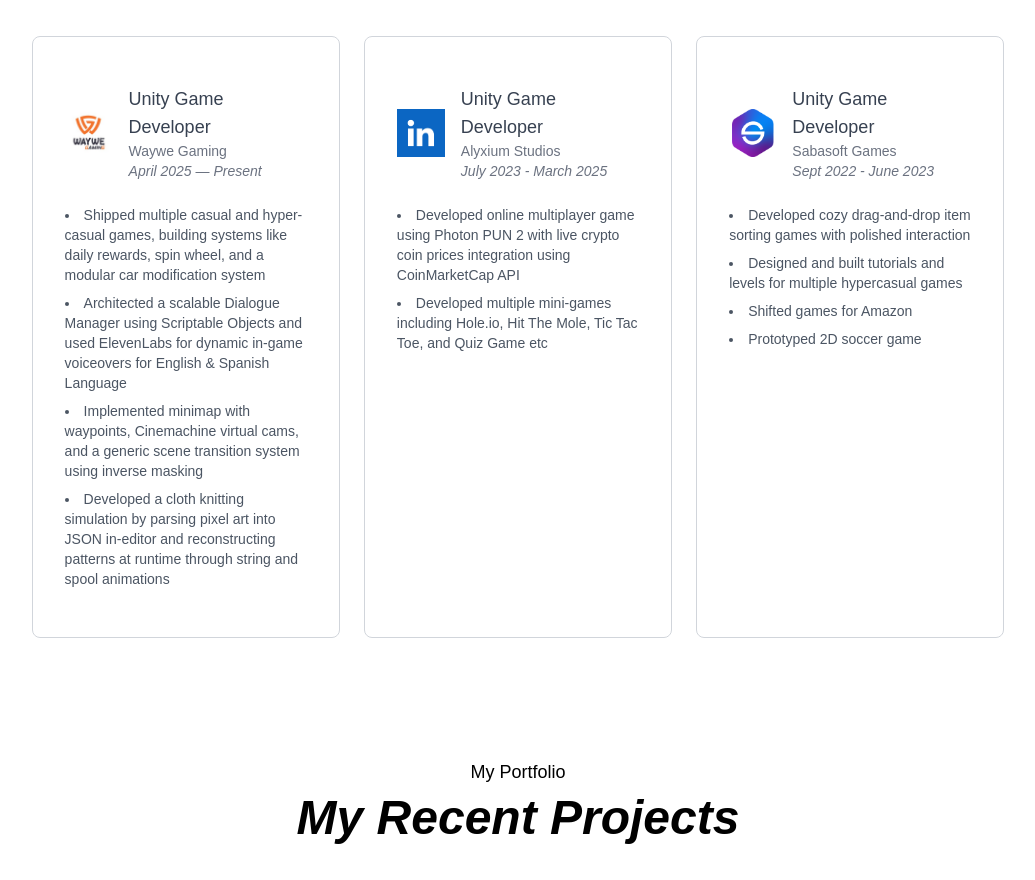
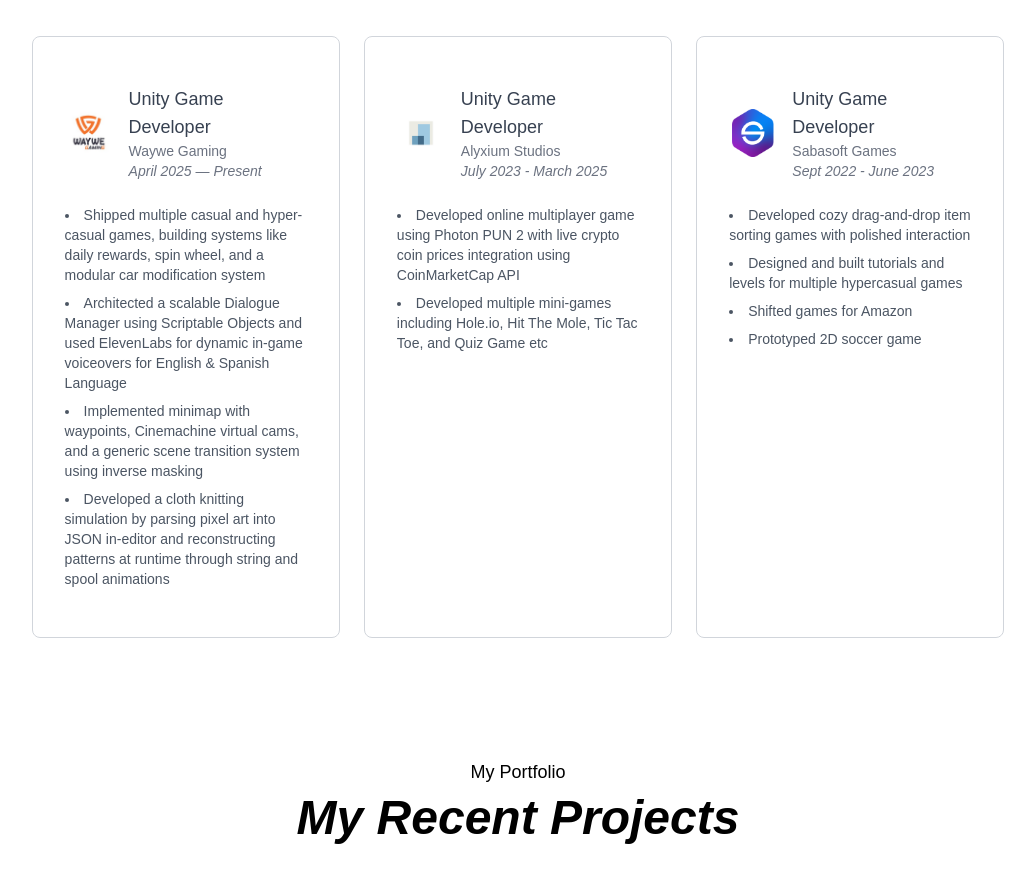
Before and after one commit to shah-unity-dev/portfolio, a React (Vite) app: page / in a window 1280 px wide. Shown: the part 1722-2602 px from the top of the page, without its empty margins (122-1157 px from the left). Built offline with nearby package versions, Linux system fonts and the light colour scheme; a web font is replaced by a local one.

Commit message:
icon update

```diff
--- a/src/components/Experience.jsx
+++ b/src/components/Experience.jsx
@@ -17,7 +17,7 @@
         {
             role: 'Unity Game Developer',
             company: 'Alyxium Studios',
-            logo: './assets/linkedin-logo.jpg',
+            logo: './assets/alyxium-studios.png',
             duration: 'July 2023 - March 2025',
             achievements: [
                 'Developed online multiplayer game using Photon PUN 2 with live crypto coin prices integration using CoinMarketCap API',
```
Also changed, not shown: public/assets/alyxium-studios.png (added).
